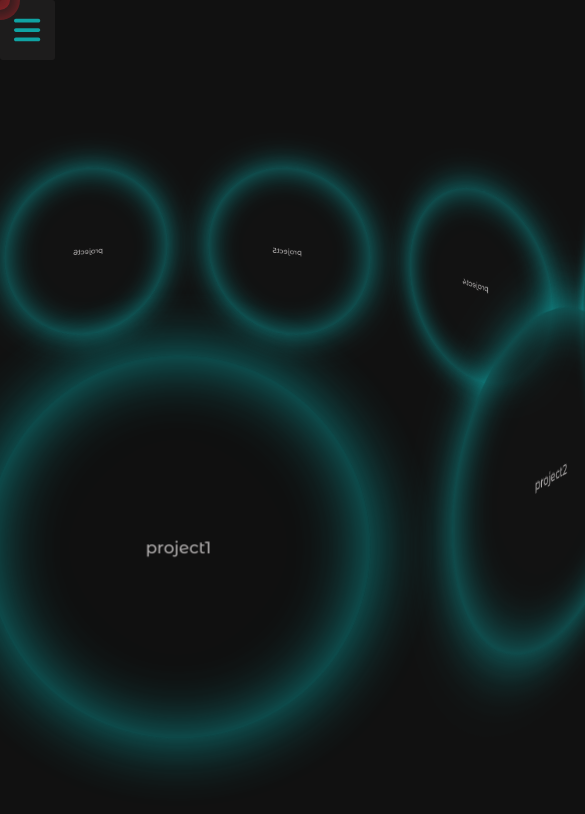
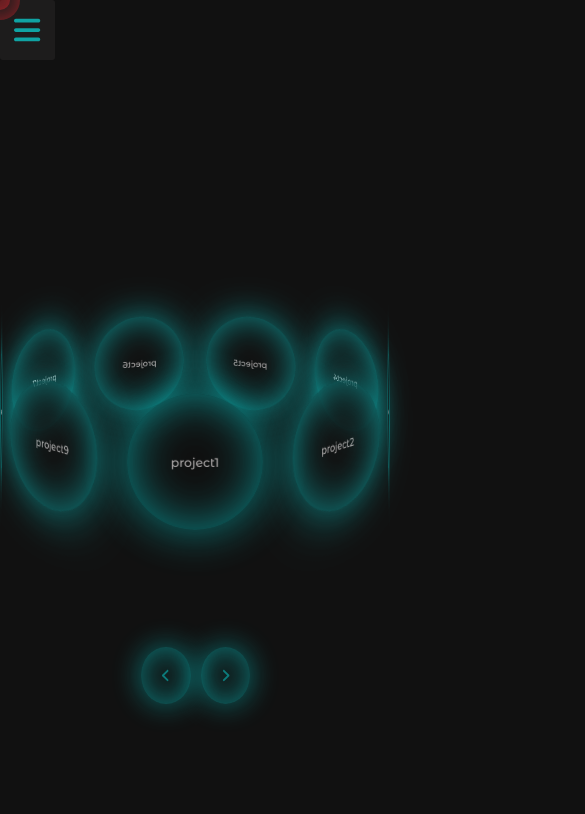
Before and after one commit to Nesh00/portfolio, a React (Create React App) app: page /projects in a window 390 px wide. Shown: the top 814 px of the page, 585 px wide, since content can reach past the window. Built offline with nearby package versions, Linux system fonts and the light colour scheme.

Commit message:
make Projects component responsive

```diff
--- a/src/css/Projects/Projects.css
+++ b/src/css/Projects/Projects.css
@@ -2,8 +2,8 @@
 
 .projects {
   position: relative;
-  width: 25rem;
-  margin: -40rem auto 0 auto;
+  width: 11rem;
+  margin: -15rem auto 0 auto;
   perspective: 100rem;
   perspective-origin: 50% -20rem;
 }
@@ -22,8 +22,8 @@
   display: flex;
   justify-content: center;
   align-items: center;
-  height: 23rem;
-  width: 23rem;
+  height: 11rem;
+  width: 11rem;
   border-radius: 50%;
   box-shadow: inset 0 0 4rem var(--bg-green-transparent),
     0 0 4rem var(--bg-green-transparent);
@@ -34,39 +34,39 @@
 }
 
 .project1 {
-  transform: rotateY(0deg) translateZ(40rem);
+  transform: rotateY(0deg) translateZ(19rem);
 }
 
 .project2 {
-  transform: rotateY(40deg) translateZ(40rem);
+  transform: rotateY(40deg) translateZ(19rem);
 }
 
 .project3 {
-  transform: rotateY(80deg) translateZ(40rem);
+  transform: rotateY(80deg) translateZ(19rem);
 }
 
 .project4 {
-  transform: rotateY(120deg) translateZ(40rem);
+  transform: rotateY(120deg) translateZ(19rem);
 }
 
 .project5 {
-  transform: rotateY(160deg) translateZ(40rem);
+  transform: rotateY(160deg) translateZ(19rem);
 }
 
 .project6 {
-  transform: rotateY(200deg) translateZ(40rem);
+  transform: rotateY(200deg) translateZ(19rem);
 }
 
 .project7 {
-  transform: rotateY(240deg) translateZ(40rem);
+  transform: rotateY(240deg) translateZ(19rem);
 }
 
 .project8 {
-  transform: rotateY(280deg) translateZ(40rem);
+  transform: rotateY(280deg) translateZ(19rem);
 }
 
 .project9 {
-  transform: rotateY(320deg) translateZ(40rem);
+  transform: rotateY(320deg) translateZ(19rem);
 }
 
 .project1--open,
@@ -118,3 +118,99 @@
 .project9--open {
   transform: rotateY(320deg) translateZ(40rem) translateY(-10.5rem) scale(1.5);
 }
+
+@media screen and (min-width: 36.5em) {
+  .projects {
+    width: 20rem;
+    margin: -40rem auto 0 auto;
+  }
+
+  .project {
+    height: 18rem;
+    width: 18rem;
+  }
+
+  .project1 {
+    transform: rotateY(0deg) translateZ(30rem);
+  }
+
+  .project2 {
+    transform: rotateY(40deg) translateZ(30rem);
+  }
+
+  .project3 {
+    transform: rotateY(80deg) translateZ(30rem);
+  }
+
+  .project4 {
+    transform: rotateY(120deg) translateZ(30rem);
+  }
+
+  .project5 {
+    transform: rotateY(160deg) translateZ(30rem);
+  }
+
+  .project6 {
+    transform: rotateY(200deg) translateZ(30rem);
+  }
+
+  .project7 {
+    transform: rotateY(240deg) translateZ(30rem);
+  }
+
+  .project8 {
+    transform: rotateY(280deg) translateZ(30rem);
+  }
+
+  .project9 {
+    transform: rotateY(320deg) translateZ(30rem);
+  }
+}
+
+@media screen and (min-width: 76em) {
+  .projects {
+    width: 25rem;
+    margin: -40rem auto 0 auto;
+  }
+
+  .project {
+    height: 23rem;
+    width: 23rem;
+  }
+
+  .project1 {
+    transform: rotateY(0deg) translateZ(40rem);
+  }
+
+  .project2 {
+    transform: rotateY(40deg) translateZ(40rem);
+  }
+
+  .project3 {
+    transform: rotateY(80deg) translateZ(40rem);
+  }
+
+  .project4 {
+    transform: rotateY(120deg) translateZ(40rem);
+  }
+
+  .project5 {
+    transform: rotateY(160deg) translateZ(40rem);
+  }
+
+  .project6 {
+    transform: rotateY(200deg) translateZ(40rem);
+  }
+
+  .project7 {
+    transform: rotateY(240deg) translateZ(40rem);
+  }
+
+  .project8 {
+    transform: rotateY(280deg) translateZ(40rem);
+  }
+
+  .project9 {
+    transform: rotateY(320deg) translateZ(40rem);
+  }
+}
--- a/src/css/Projects/SliderBtns.css
+++ b/src/css/Projects/SliderBtns.css
@@ -1,14 +1,15 @@
 .sliderBtns {
   position: absolute;
-  top: 50rem;
-  right: -80rem;
+  top: 30rem;
+  right: 0;
+  display: flex;
 }
 
 .sliderBtn {
-  padding: 4rem 4rem;
+  padding: 2rem 2rem;
   background-color: transparent;
   color: var(--text-secondary);
-  font-size: 2rem;
+  font-size: 1.5rem;
   border: none;
   border-radius: 50%;
   box-shadow: inset 0 0 3rem var(--bg-green-transparent),
@@ -18,9 +19,37 @@
 }
 
 .sliderBtn:first-child {
-  margin-right: 3rem;
+  margin-right: 1rem;
 }
 
 .sliderBtn--icon {
   color: var(--bg-green-transparent);
 }
+
+@media screen and (min-width: 36.5em) {
+  .sliderBtns {
+    top: 50rem;
+    right: 2rem;
+  }
+
+  .sliderBtn {
+    padding: 3rem 3rem;
+    font-size: 2rem;
+  }
+
+  .sliderBtn:first-child {
+    margin-right: 3rem;
+  }
+}
+
+@media screen and (min-width: 76em) {
+  .sliderBtns {
+    top: 50rem;
+    right: -80rem;
+  }
+
+  .sliderBtn {
+    padding: 4rem 4rem;
+    font-size: 2rem;
+  }
+}
```
